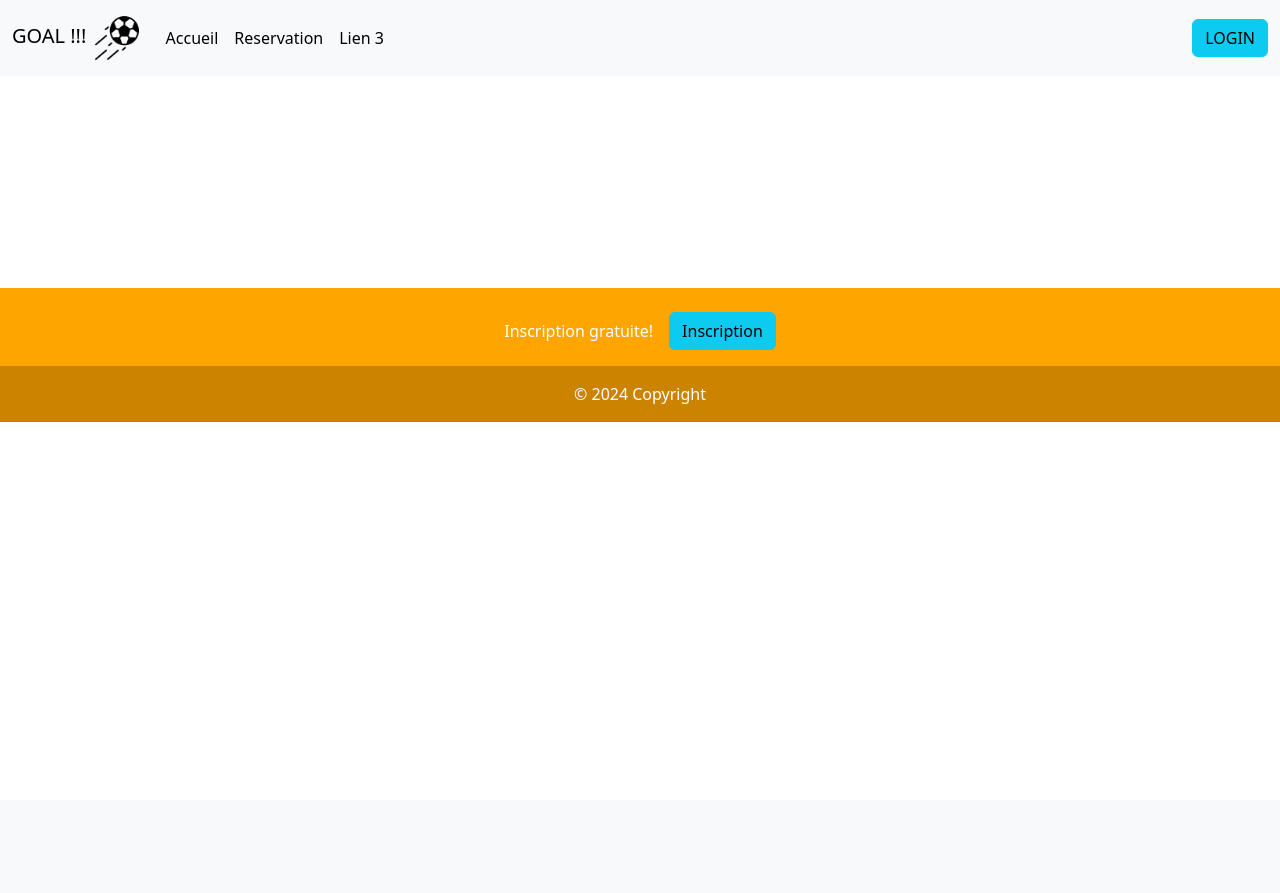
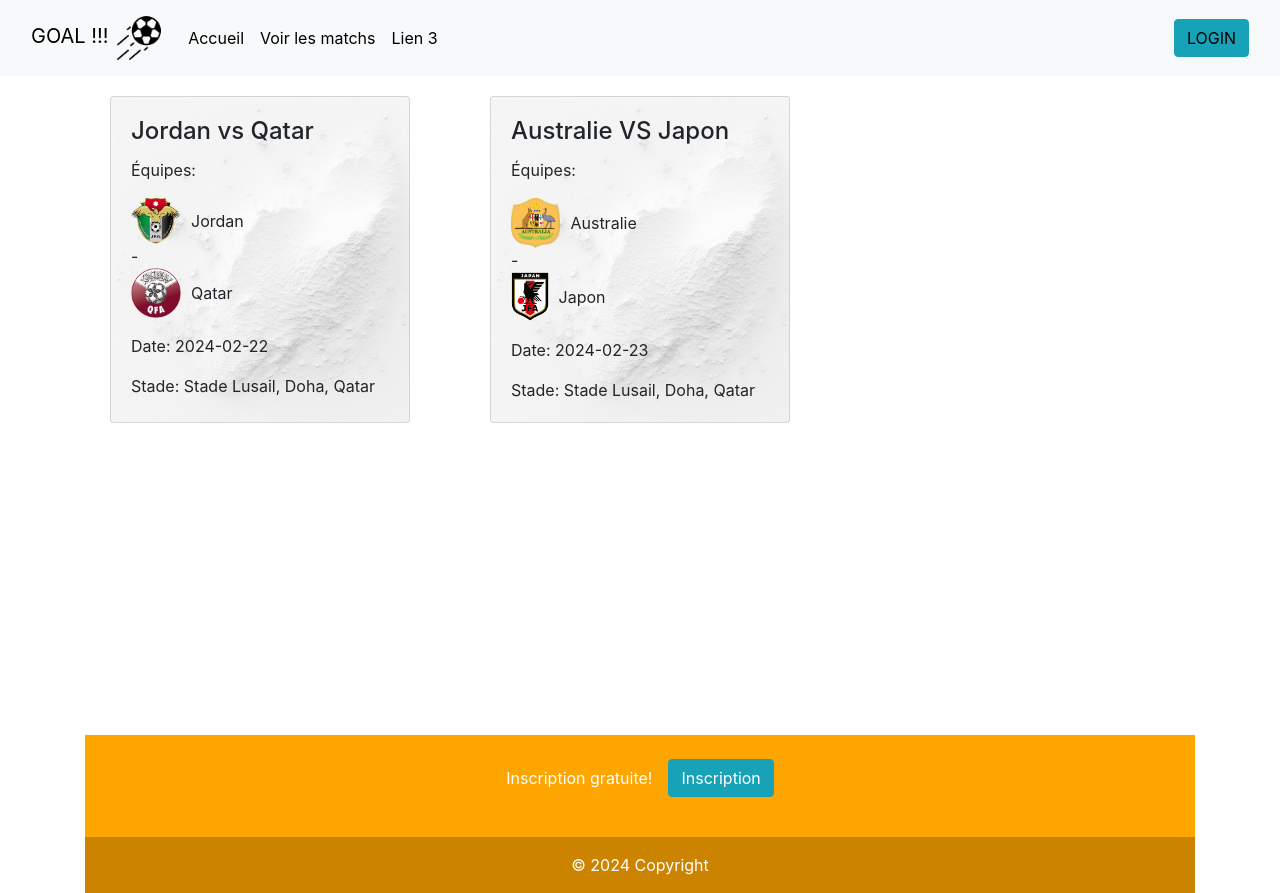
Before and after one commit to tanguym77/Projet-Billetterie, a PHP site: page /index.php?ctl=Utilisateur&action=ListMatch in a window 1280 px wide. Before the commit the page ends 422 px from the top, so only its background shows below. Run offline with PHP 8.4, Linux system fonts and the light colour scheme; data comes from the database, SQL or seed files in the repository; some libraries are stand-ins or nearby versions.

Commit message:
ajout de la vuBillet pour l'utilisateur

```diff
--- a/ctl/ctlUtilisateur.php
+++ b/ctl/ctlUtilisateur.php
@@ -14,7 +14,7 @@ switch ($action) {
 
     case 'ListMatch':
         // Récupération des infos de la list des matchs
-        //$result = DbUtilisateur::list_ticket();
+        $result = DbUtilisateur::list_billets();
         include './vue/UI/Utilisateur/ListMatch.php';
         break;
 
--- a/model/DbUtilisateur.php
+++ b/model/DbUtilisateur.php
@@ -1,5 +1,100 @@
 <?php
-include './model/Connexion.php';
+//include './model/Connexion.php';
+require_once 'Connexion.php';
 
-	// Fonctions ...
+class DbUtilisateur{
+
+public static function infoUser($id)
+{
+	try {
+		$sql = "SELECT * FROM utilisateur WHERE id-utilisateur = :id";
+		$result = ModelPdo::$pdo->prepare($sql);
+		$result->bindValue(':id', $id);
+		$result->execute();
+		$liste = $result->fetchAll();
+		return $liste;
+	} catch (PDOException $e) {
+		echo $e->getMessage();
+		die("Erreur dans la BDD ");
+	}
+}
+
+public static function infoUserU($id)
+    {
+        try {
+            $sql = "SELECT * FROM utilisateur WHERE id_utilisateur = :id";
+            $result = ModelPdo::$pdo->prepare($sql);
+            $result->bindValue(':id', $id);
+            $result->execute();
+            $liste = $result->fetchAll();
+            return $liste;
+        } catch (PDOException $e) {
+            echo $e->getMessage();
+            die("Erreur dans la BDD ");
+        }
+    }
+
+	public static function infoUserA($id)
+    {
+        try {
+            $sql = "SELECT * FROM utilisateur WHERE id_utilisateur = :id";
+            $result = ModelPdo::$pdo->prepare($sql);
+            $result->bindValue(':id', $id);
+            $result->execute();
+            $liste = $result->fetch();
+            return $liste;
+        } catch (PDOException $e) {
+            echo $e->getMessage();
+            die("Erreur dans la BDD ");
+        }
+    }
+
+
+	public static function listeUserU()
+    {
+        try {
+            $sql = "SELECT * FROM utilisateur WHERE status = 0";
+            $result = ModelPdo::$pdo->query($sql);
+            $liste = $result->fetchAll();
+            return $liste;
+        } catch (PDOException $e) {
+            echo $e->getMessage();
+            die("Erreur dans la BDD ");
+        }
+    }
+
+
+	public static function listeUserA()
+    {
+        try {
+            $sql = "SELECT * FROM utilisateur WHERE status = 1";
+            $result = ModelPdo::$pdo->query($sql);
+            $liste = $result->fetchAll();
+            return $liste;
+        } catch (PDOException $e) {
+            echo $e->getMessage();
+            die("Erreur dans la BDD ");
+        }
+    }
+
+
+    public static function list_billets()
+	{
+		$stmt = connectPdo::getObjPdo()->prepare("SELECT id_evenement, nom_match, date_match, nom_stade FROM evenement e, stades s WHERE e.id_stade = s.id_stade;");
+		$stmt->execute();
+		$result = $stmt->fetchall();
+		return $result;
+	}
+
+
+    // Retourne les équipes d'un match
+	public static function list_equipes($id_evenement)
+	{
+		$stmt = connectPdo::getObjPdo()->prepare("SELECT nom_equipe FROM equipes e, jouer j WHERE j.id_equipe = e.id_equipe AND j.id_evenement = (?);");
+		$stmt->execute([$id_evenement]);
+		$result = $stmt->fetchall();
+		return $result;
+	}
+}
+
 ?>
--- a/vue/UI/Utilisateur/Header.php
+++ b/vue/UI/Utilisateur/Header.php
@@ -39,7 +39,7 @@
                 </li>
                 <!-- LIEN 2 -->
                 <li class="nav-item">
-                    <a class="nav-link active" href="index.php?ctl=Utilisateur&action=ListMatch">Reservation</a>
+                    <a class="nav-link active" href="index.php?ctl=Utilisateur&action=ListMatch">Voir les matchs</a>
                 </li>
                 <!-- LIEN 3 -->
                 <li class="nav-item">
--- a/vue/UI/Utilisateur/ListMatch.php
+++ b/vue/UI/Utilisateur/ListMatch.php
@@ -1,4 +1,77 @@
 <?php include './vue/UI/Utilisateur/Header.php'; ?>
+
+<!DOCTYPE html>
+<html lang="en">
+<head>
+    <meta charset="UTF-8">
+    <meta name="viewport" content="width=device-width, initial-scale=1.0">
+    <title>Matchs de football - Billets</title>
+    <!-- Bootstrap CSS -->
+    <link href="https://maxcdn.bootstrapcdn.com/bootstrap/4.5.2/css/bootstrap.min.css" rel="stylesheet">
+    <!-- Custom CSS -->
+    <style>
+        .card {
+            background-image: url('vue/image/fondblanc.jpg');
+            background-size: cover;
+            max-width: 300px; /* Définir la largeur maximale des billets */
+            margin: 0 auto; /* Centrer les billets */
+        }
+        .equipe-img {
+            max-width: 50px;
+            max-height: 50px;
+            margin-right: 10px;
+        }
+        .equipe-container {
+            display: flex;
+            align-items: center;
+        }
+    </style>
+</head>
+<body>
+    <div class="container">
+        <center><h1 class="my-4">Matchs de football - Billets</h1></center>
+        <div class="row">
+            <!-- CARDS -->
+            <?php
+            for ($i=0; $i < count($result); $i++) {
+            $equipes = DbUtilisateur::list_equipes($result[$i][0]);
+            echo'
+                <div class="col-lg-4 col-md-6 mb-4">
+                    <div class="card h-100">
+                        <div class="card-body">
+                            <h4 class="card-title">'.$result[$i][1].'</h4>
+                            <p class="card-text">Équipes:
+                                <div class="equipe-container">
+                                    <img class="equipe-img" src="uploads/'.$equipes[0][0].'.png" alt="Équipe A">
+                                    <span>'.$equipes[0][0].'</span>
+                                </div>
+                                <span>-</span>
+                                <div class="equipe-container">
+                                    <img class="equipe-img" src="uploads/'.$equipes[1][0].'.png" alt="Équipe B">
+                                    <span>'.$equipes[1][0].'</span>
+                                </div>
+                            </p>
+
+                            <p class="card-text">Date: '.$result[$i][2].'</p>
+                            <p class="card-text">Stade: '.$result[$i][3].'</p>
+
+                        </div>
+                    </div>
+                </div>
+                ';
+            }
+            ?>
+
+
+    </div>
+    <!-- Bootstrap JS and jQuery (optional) -->
+    <script src="https://ajax.googleapis.com/ajax/libs/jquery/3.5.1/jquery.min.js"></script>
+    <script src="https://cdnjs.cloudflare.com/ajax/libs/popper.js/1.16.0/umd/popper.min.js"></script>
+    <script src="https://maxcdn.bootstrapcdn.com/bootstrap/4.5.2/js/bootstrap.min.js"></script>
+</body>
+</html>
+
+
 <br><br><br><br><br><br><br><br><br><br><br><br>
 
 <?php  include './vue/Footer.php'; ?>
```
